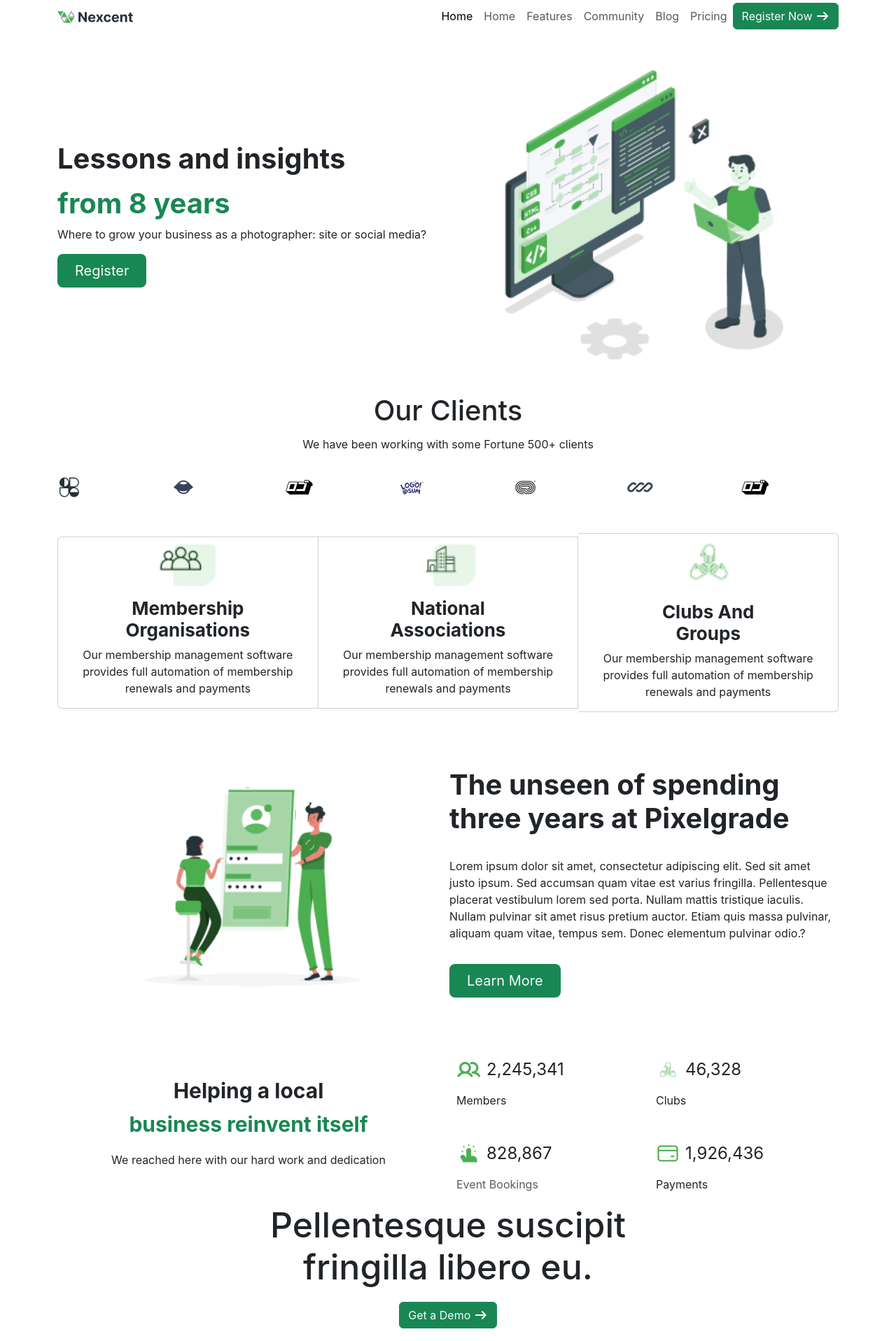
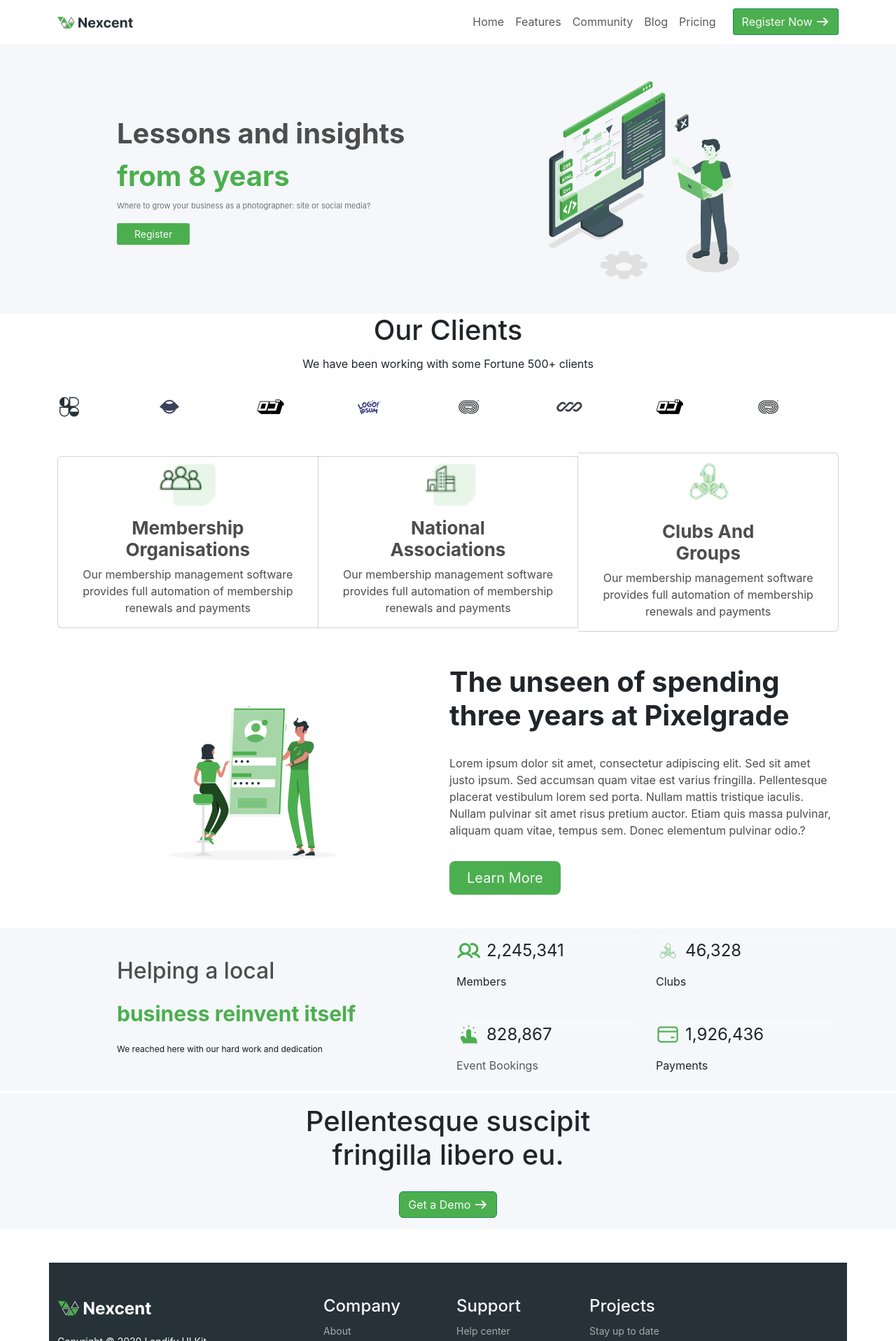
Before and after one commit to Syeda-Kashfa/Nexcent-Website, a plain HTML site: page index.html in a window 1280 px wide. Shown: the part 5-1922 px from the top of the page at 70% size. Drawn offline with Linux system fonts and the light colour scheme; a web font is replaced by a local one.

Commit message:
some changes about styling

```diff
--- a/index.html
+++ b/index.html
@@ -4,7 +4,7 @@
 <head>
   <meta charset="UTF-8">
   <meta name="viewport" content="width=device-width, initial-scale=1.0">
-  <title>Document</title>
+  <title>Nexcentlandingpage</title>
   <link rel="stylesheet" href="bootstrap.css">
   <link rel="stylesheet" href="https://cdnjs.cloudflare.com/ajax/libs/font-awesome/7.0.0/css/all.min.css"
     integrity="sha512-DxV+EoADOkOygM4IR9yXP8Sb2qwgidEmeqAEmDKIOfPRQZOWbXCzLC6vjbZyy0vPisbH2SyW27+ddLVCN+OMzQ=="
@@ -13,8 +13,9 @@
 </head>
 
 <body>
-  <nav class="navbar navbar-expand-lg">
-    <div class="container">
+  <!-- Navbar section -->
+  <nav class="navbar navbar-expand-lg ">
+    <div class="container mt-2">
       <a class="navbar-brand" href="#"><img src="Images/Logo (1).png" alt="logo"></a>
       <button class="navbar-toggler" type="button" data-bs-toggle="collapse" data-bs-target="#navbarSupportedContent"
         aria-controls="navbarSupportedContent" aria-expanded="false" aria-label="Toggle navigation">
@@ -22,9 +23,7 @@
       </button>
       <div class="collapse navbar-collapse" id="navbarSupportedContent">
         <ul class="navbar-nav ms-auto mb-2 mb-lg-0">
-          <li class="nav-item">
-            <a class="nav-link active" aria-current="page" href="#">Home</a>
-          </li>
+
           <li class="nav-item">
             <a class="nav-link" href="#">Home</a>
           </li>
@@ -43,27 +42,30 @@
 
         </ul>
 
-        <button class="btn btn-outline-success bg-success text-light" type="submit">Register Now <i
+        <button class="btn btn-outline-success hero5 text-light ms-3" type="submit">Register Now <i
             class="fa-solid fa-arrow-right" style="color: #fcfcfc;"></button></i>
 
       </div>
     </div>
   </nav>
-
+<!-- Hero section -->
+<div class="container-fluid colr mt-2">
   <div class="container">
-    <div class="row flex-lg-row-reverse align-items-center g-1 py-5">
-      <div class="col-10 col-sm-8 col-lg-6"> <img src="Images/Illustration.png" class="d-block mx-lg-auto img-fluid"
-          alt="Bootstrap Themes" width="400" height="500" loading="lazy"> </div>
+    <div class="row flex-lg-row-reverse align-items-center g-1 py-5 ">
+      <div class="col-10 col-sm-8 col-lg-6"> <img src="Images/Illustration.png" class="d-block mx-lg-auto mx-md-auto mx-sm-auto img-fluid"
+          alt="Bootstrap Themes" loading="lazy"> </div>
       <div class="col-lg-6">
-        <h1 class="  fw-bold text-dark mb-3">Lessons and insights </h1>
-        <h5 class="lead text-success
- fw-bolder fs-1">from 8 years</h5>
-        <p>Where to grow your business as a photographer: site or social media?</p>
-        <div class="d-grid gap-2 d-md-flex justify-content-md-start"><button type="button"
-            class="btn bg-success text-light btn-lg px-4">Register</button> </div>
+        <h1 class="  fw-bold  hero1">Lessons and insights </h1>
+        <h2 class="
+ fw-bold fs-1 hero2">from 8 years</h2>
+        <p class="hero3">Where to grow your business as a photographer: site or social media?</p>
+        <div class="d-grid gap-2 d-flex justify-content-sm-start hero6 "><button type="button"
+            class="btn  text-light  btn-sm px-4 hero5">Register</button> </div>
       </div>
     </div>
-  </div>
+  </div></div>
+  <!-- clients section -->
+
   <div class="container  ">
     <div class="row">
       <h1 class=" text-center pb-1">Our Clients</h1>
@@ -77,9 +79,11 @@
       <div class="col"><img src="Images/Logo (6).png" alt=""></div>
       <div class="col"><img src="Images/Logo (7).png" alt=""></div>
       <div class="col"><img src="Images/Logo (8).png" alt=""></div>
+      <div class="col"><img src="Images/Logo (6).png" alt=""></div>
     </div>
   </div>
 
+<!-- Cards section -->
 
   <div class="container mt-5">
     <div class="card-group align-items-center">
@@ -109,43 +113,30 @@
       </div>
     </div>
   </div>
+  <!-- image with content -->
   <div class="container">
     <div class="row  align-items-center g-1 py-5 ">
       <div class="col-10 col-sm-8 col-lg-6"> <img src="Images/Frame 35.png" class="d-block mx-lg-auto img-fluid"
-          alt="Bootstrap Themes" width="400" height="500" loading="lazy"> </div>
-      <div class="col-lg-6">
+          alt="Bootstrap Themes" loading="lazy"> </div>
+      <div class="col-lg-6 Clr ">
         <h1 class="  fw-bold text-dark mb-3">The unseen of spending three years at Pixelgrade </h1>
         <p class=" py-3">Lorem ipsum dolor sit amet, consectetur adipiscing elit. Sed sit amet justo ipsum. Sed accumsan
           quam vitae est varius fringilla. Pellentesque placerat vestibulum lorem sed porta. Nullam mattis tristique
           iaculis. Nullam pulvinar sit amet risus pretium auctor. Etiam quis massa pulvinar, aliquam quam vitae, tempus
           sem. Donec elementum pulvinar odio.?</p>
-        <div class="d-grid gap-2 d-md-flex justify-content-md-start"><button type="button"
-            class="btn bg-success text-light btn-lg px-4">Learn More</button> </div>
+        <div class="d-grid gap-2 d-flex justify-content-md-start "><button type="button"
+            class="btn  text-light btn-lg px-4 contentbtn">Learn More</button> </div>
       </div>
     </div>
   </div>
-  <!-- <div class="container  ">
-    <div class="container d-flex ">
-      <div class="text w-50">
-        <h1>Helping a local </h1>
-        <h2>business reinvent itself</h2>
-        <p>We reached here with our hard work and dedication</p>
-      </div>
-      <div class=" row d-flex ">
-        <div class="col "><img src="Images/Icon (3).png" alt="count"><span>2,245,341</span>
-        <img src="Images/Icon (2).png" alt="count"><span>46,328</span>
-        </div>
-      </div>
-      <div class=" row ">
-        <div class="col"><img src="Images/Icon (5).png" alt="count"><span>828,867</span><img src="Images/Icon (6).png" alt="count"><span>1,926,436</span></div>
-      </div>
-    </div> -->
-  <div class="container">
-    <div class="row row-cols-1 row-cols-md-2 align-items-md-center">
-      <div class="col d-flex flex-column align-items-center ">
-        <h2 class="icontext  text-dark ">Helping a local </h2>
-        <p class=" txt text-success">business reinvent itself</p>
-        <p>We reached here with our hard work and dedication</p>
+<!-- Reveiw Section -->
+ <div class="container-fluid colr">
+  <div class="container ">
+    <div class="row row-cols-1 row-cols-md-2 align-items-md-center  mb-1 pb-2 pt-2">
+      <div class="col d-flex flex-column  ">
+        <h2 class="icontext   hero1  ">Helping a local </h2>
+        <p class=" txt">business reinvent itself</p>
+        <p class="reveiw1">We reached here with our hard work and dedication</p>
       </div>
       <div class="col">
         <div class="row row-cols-1 row-cols-sm-2 g-4 ">
@@ -176,16 +167,19 @@
         </div>
       </div>
     </div>
-  </div>
-  <div class="container d-flex flex-column justify-self-center">
-    <div>
-      <h1 class="heading">Pellentesque suscipit fringilla libero eu.</h1>
+  </div></div>
+  <!-- Sumbit section -->
+   <div class="container-fluid colr">
+  <div class="container d-flex flex-column justify-self-center pb-3 pt-3">
+    <div class="heading">
+      <h1 >Pellentesque suscipit fringilla libero eu.</h1>
     </div>
-    <span class="btn btn-outline-success bg-success text-light m-auto " type="submit">Get a Demo <i
+    <span class="btn btn-outline-success text-light m-auto contentbtn " type="submit">Get a Demo <i
         class="fa-solid fa-arrow-right" style="color: #fcfcfc;"></button></i>
     </span>
-  </div>
-  <section class="container bg-dark mt-5">
+  </div></div>
+  <!-- Footer section -->
+  <section class="container footeR mt-5">
     <div class="row ">
       <div class="col-lg-3 mb-3"> <a
           class="d-inline-flex align-items-center mb-4 text-body-emphasis text-decoration-none"> <span
@@ -197,7 +191,7 @@
           <li class="mb-2 text-light">
             All rights reserved
           </li>
-          <li class="mt-4 d-flex gap-3 align-items-center text-light "><a href="https://www.instagram.com/"><img
+          <li class="mt-5 d-flex gap-3 align-items-center text-light "><a href="https://www.instagram.com/"><img
                 src="Images/insta.png" alt="instagram"></a><a href="https://www.twitter.com/"><img
                 src="Images/twitter.png" alt=""></a><a href="https://www.youtube.com/"><img src="Images/youtube.png"
                 alt=""></a></li>
--- a/style.css
+++ b/style.css
@@ -8,7 +8,9 @@
  }
 
 
-
+.Clr{
+    color: rgba(77, 77, 77, 1);
+}
 .card img{
     width: 80px;
 
@@ -19,18 +21,25 @@
     justify-self: center;
     text-align: center;
     font-size: 26px;
+    color: rgba(77, 77, 77, 1);
 }
 .card-text{
     text-align: center;
+    color: rgba(77, 77, 77, 1);
 
 }
-.icontext {
-    font-size: 30px;
-    font-weight: bold;
+.reveiw1 {
+    color: rgba(24, 25, 31, 1);
+    font-size: 12px;
+    line-height: 17px;
+    padding-left: 85px;
 }
 .txt{
-    font-size: 30px;
+     font-size: 30px;
     font-weight: bold;
+    color:  rgba(76, 175, 79, 1);
+     padding-left: 85px;
+    line-height: 52.5px;
 
 }
 .heading{
@@ -54,8 +63,44 @@
     border-radius: 5px;
     padding-left: 10px;
 }
+.colr{
+    background: rgba(245, 247, 250);
+}
+.hero1{
+    font-size: 600;
+    color: rgba(77, 77, 77, 1);
+    padding-left: 85px;
+    line-height: 52.5px;
 
-@media screen  and (min-width:560px)  and (max-width:768px) {
+}
+.hero2{
+    color: rgba(76, 175, 79, 1);
+    padding-left: 85px;
+    line-height: 52.5px;
+    font-size: 600;
+
+}
+.hero3{
+    color: rgba(113, 113, 113, 1);
+    font-size: 11px;
+    line-height: 17px;
+    padding-left: 85px;
+}
+.hero5{
+    background: rgba(76, 175, 79, 1);
+    border-radius: 3px;
+
+}
+.hero6{
+padding-left: 85px;
+}
+.contentbtn{
+    background: rgba(76, 175, 79, 1);
+}
+.footeR{
+    background: rgba(38, 50, 56,1);
+}
+/* @media screen  and (min-width:560px)  and (max-width:768px) {
 
     .card-title{
     font-weight: bold;
@@ -68,15 +113,14 @@
 .card-text{
     text-align: center;
     font-size: 14px;
-}
-}
+} */
 @media screen and (max-width:576px){
     .heading{
-        font-size: 35px;
+        font-size: 30px;
     }
-    .imgg{
+    /* .imgg{
         justify-content: center;
         align-items: center;
         justify-self: center;
-    }
+    } */
 }
```
